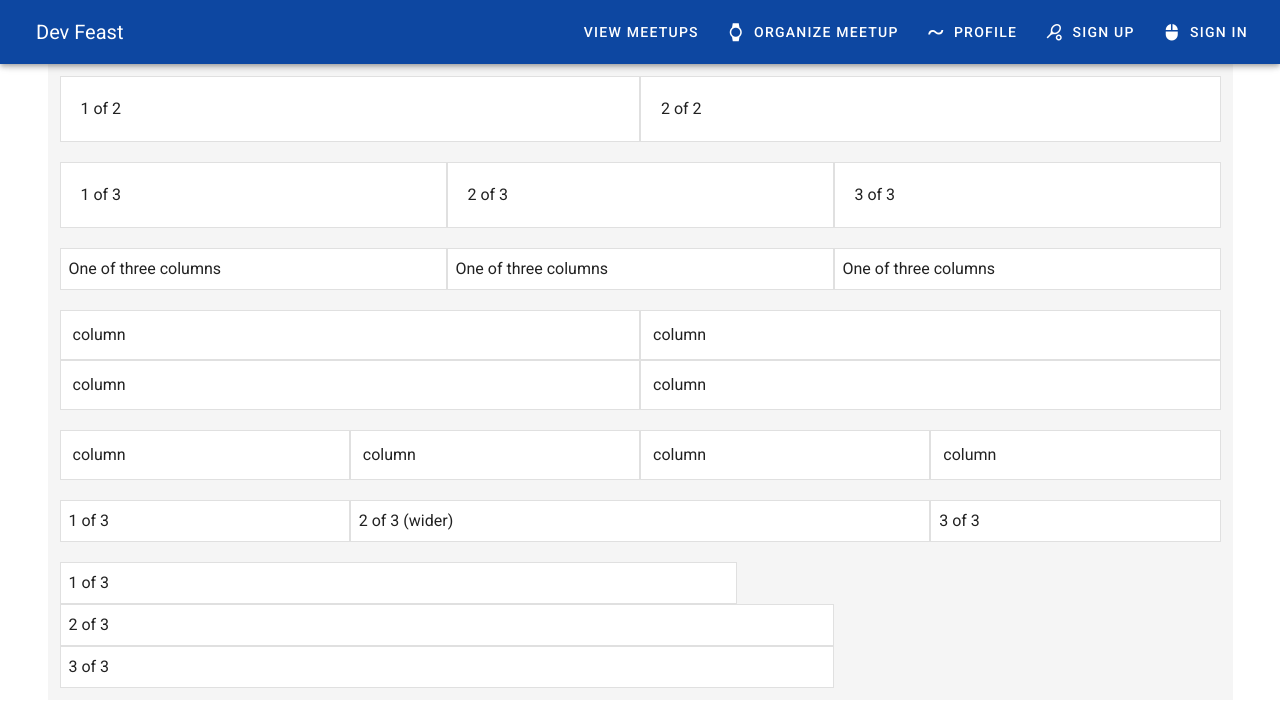
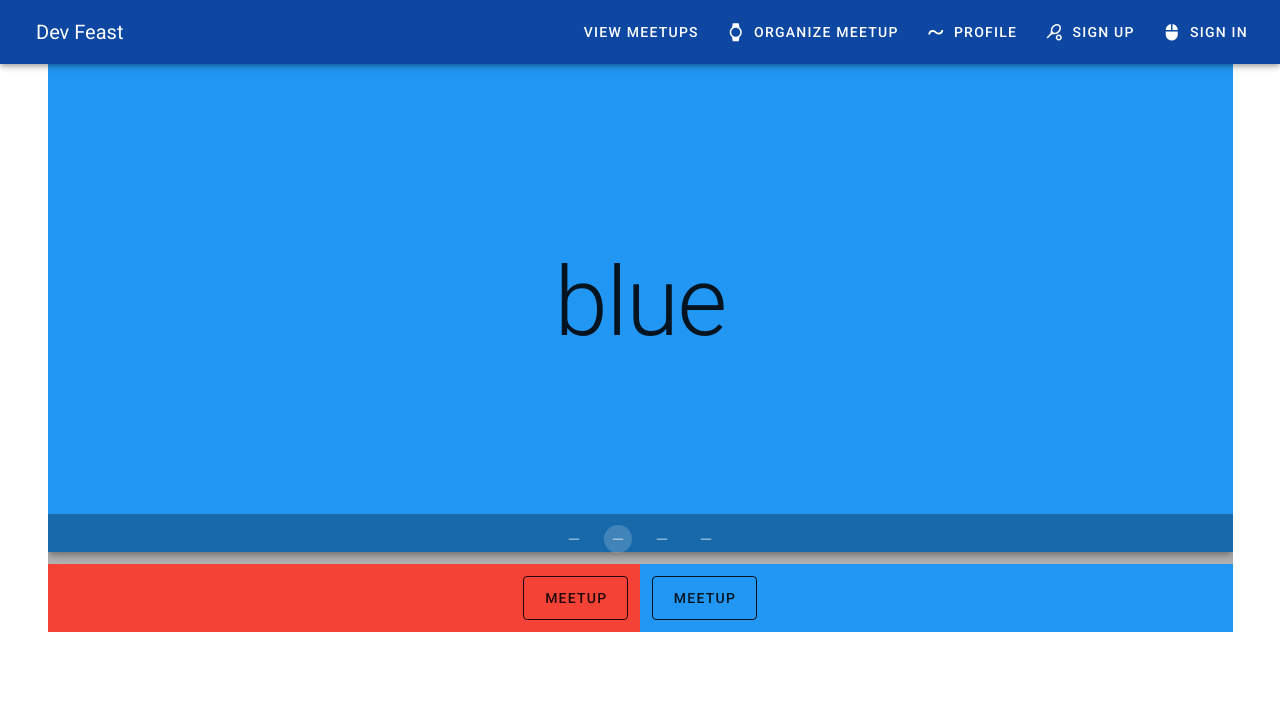
Before and after one commit to richardokonicha/vue-devmeetup, a Vue app: page / in a window 1280 px wide. Shown: the top 726 px of the page. Built offline with nearby package versions, Linux system fonts and the light colour scheme.

Commit message:
carousel and buttons

```diff
--- a/src/components/Home.vue
+++ b/src/components/Home.vue
@@ -1,53 +1,36 @@
 <template>
-    <v-container grey lighten-4>
-        <v-row v-for="j in 2" v-bind:key="j" no-gutters v-bind:class="j === 1 ? 'mb-5': ''">
-            <v-col v-for="i in j + 1" v-bind:key="i"  >
-                <v-card class="pa-5" tile outlined>
-                    {{ i }} of {{j + 1}}
-                </v-card>
+    <v-container>
+
+        <v-row>
+            <v-carousel cycle interval="5000" vertical delimiter-icon="mdi-minus" :show-arrows="false" >
+                <v-carousel-item v-for="i in color" :key="i" transition="fade-transition" reverse-transition="fade-transition">
+                    <v-sheet elevation="5" class="" :color="i" height="100%">
+                        <v-row class="fill-height" justify="center" align="center">
+                            <div class="display-4">{{i}}</div>
+                        </v-row>
+                    </v-sheet>
+                </v-carousel-item>
+            </v-carousel>
+        </v-row>
+        <v-row justify="center">
+            <v-col :class="i === 2 ? 'blue': 'red'" v-for="i in 2" :key="i" >
+                <div :class="i === 1 ? 'text-right' : ''">
+                    <v-btn large outlined >meetup</v-btn>
+                </div>
             </v-col>
         </v-row>
-        <v-row class="mt-5" no-gutters>
-            <v-col v-for="i in 3" v-bind:key="i">
-                <v-card outlined tile class="pa-2">One of three columns</v-card>
-            </v-col>
-        </v-row>
-        <v-row class="my-5" no-gutters>
-            <template v-for="i in 4" >
-                <v-col :key="i">
-                    <v-card outlined tile class="pa-3">column</v-card>
-                </v-col>
-                <v-responsive v-if="i == 2" :key="`width-${i}`" width="100%"></v-responsive>
-            </template>
-        </v-row>
-
-        <v-row no-gutters class="my-5">
-            <v-col v-for="i in 4" :key="i">
-                <v-card outlined tile class="pa-3">
-                    column
-                </v-card>
-            </v-col>
-        </v-row>
-        <v-row class="mt-5" no-gutters>
-            <v-col v-for="i in 3" v-bind:key="i" :cols="i === 2 ? 6 : undefined">
-                <v-card outlined tile class="pa-2">
-                    {{i}} of 3 {{ i === 2 ? '(wider)': ''}}
-                </v-card>
-            </v-col>
-        </v-row>
-
-        <v-row no-gutters class="mt-5">
-            <v-col v-for='i in 3' :key="i"
-                   :md="i === 3 ? 8 : undefined"
-                   :sm="i === 1 ? 7 : undefined"
-                   :cols="i === 2 ? '8' : undefined"
-                    >
-                <v-card class="pa-2" outlined tile>
-                    {{i}} of 3
-                </v-card>
-            </v-col>
-        </v-row>
-
-
     </v-container>
 </template>
+<script>
+    export default {
+        name: 'home',
+        component: {
+    },
+        data(){
+            return {
+                color: ['green', 'blue', 'purple', 'orange']
+            }
+        }
+    }
+
+</script>
--- a/src/components/meetup/Meetups.vue
+++ b/src/components/meetup/Meetups.vue
@@ -1,13 +1,46 @@
 <template>
-<div>
-    meetups
-</div>
+    <div>
+<v-container  v-for="i in alignment" :key="i" :class="i.color" class="mb-6"  >
+    <v-row style="height: 150px" no-gutters :align="i.align" :order="i.order">
+        <v-col v-for="j in 3" :key="j" >
+            <v-card class="pa-5" tile outlined>One of three columns</v-card>
+        </v-col>
+    </v-row>
+</v-container>
+        <v-container>
+            <v-row>
+                <v-col order="2">
+                    <v-card class="pa-3">post</v-card>
+                </v-col>
+                <v-col order="5" offset="5">
+                    <v-card outlined tile class="pa-3">care</v-card>
+                </v-col>
+            </v-row>
+            <v-row>
+                <v-col offset="5">
+                    <v-card outlined tile class="pa-3 d-block" >
+                        wipe
+                    </v-card>
+                </v-col>
+            </v-row>
+        </v-container>
+    </div>
 </template>
 
 <script>
     export default {
-        name: "meetups"
+        name: "meetups",
+        data: () => ({
+            alignment : [
+                {color: 'red', align: 'start', order: 10},
+                {color: 'blue', align: 'center', order: 2},
+                {color: 'orange', align: 'end', order: 3},
+                {color: 'green', align: 'start', order: 4}
+            ],
+        })
+
     }
+;
 </script>
 
 <style scoped>
```
